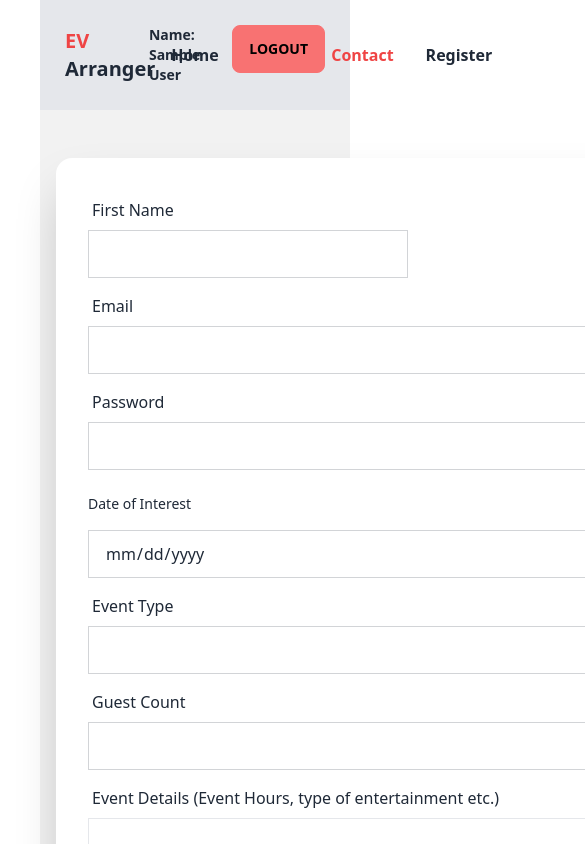
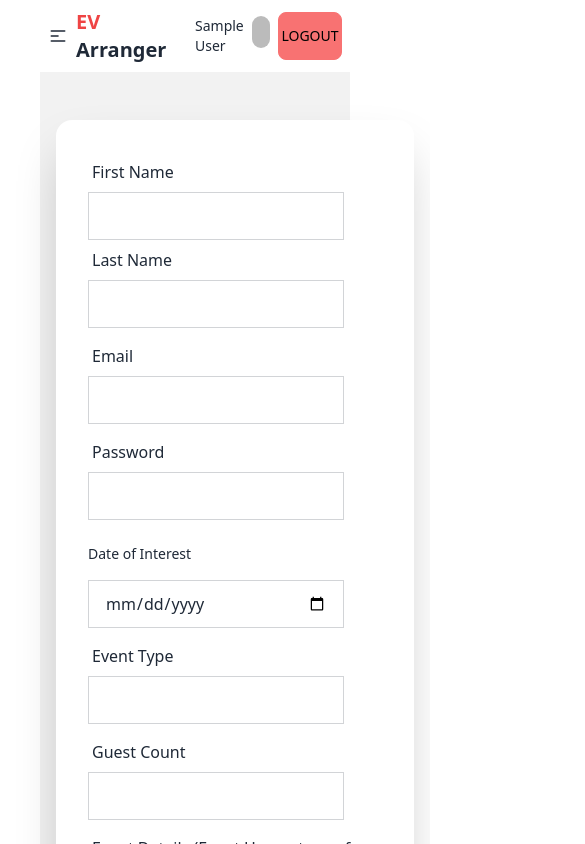
Before and after one commit to Mahmodul7314/Social-Event-Management-EV_Arranger-A9, a React (Vite) app: page /contact in a window 390 px wide. Shown: the top 844 px of the page, 585 px wide, since content can reach past the window. Built offline with nearby package versions, Linux system fonts and the light colour scheme; no server answers; sample sign-in values are in the browser's storage.

Commit message:
mobile and tablet responsive done

```diff
--- a/src/Pages/Contact/Contact.jsx
+++ b/src/Pages/Contact/Contact.jsx
@@ -7,20 +7,20 @@ const Contact = () => {
             <div className="hero py-8 min-h-screen bg-base-200">
   <div className="hero-content flex-col lg:flex-row-reverse">
 
-    <div className="card w-full shadow-2xl bg-base-100">
-      <form className="card-body w-full ">
-        <div className=" flex justify-end gap-2">
-        <div className="form-control w-full">
+    <div className="card w-full lg:w-full shadow-2xl bg-base-100">
+      <form className="card-body lg:w-full ">
+        <div className=" lg:flex justify-end gap-2">
+        <div className="form-control lg:w-full ">
           <label className="label">
             <span className=" tex-lg font-medium">First Name</span>
           </label>
-          <input type="text" placeholder="" className="input input-bordered rounded-none w-80" required />
+          <input type="text" placeholder="" className="input input-bordered rounded-none w-64 md:w-full lg:w-80 " required />
         </div>
         <div className="form-control">
           <label className="label">
             <span className="tex-lg font-medium">Last Name</span>
           </label>
-          <input type="text" placeholder="" className="input input-bordered rounded-none w-80" required />
+          <input type="text" placeholder="" className="input input-bordered rounded-none w-64 md:w-full lg:w-80 " required />
         </div>
         </div>
 
@@ -29,40 +29,40 @@ const Contact = () => {
           <label className="label">
             <span className="tex-lg font-medium">Email</span>
           </label>
-          <input type="email" placeholder="" className="input input-bordered rounded-none w-full" required />
+          <input type="email" placeholder="" className="input input-bordered rounded-none w-64 md:w-full lg:w-fll" required />
         </div>
         <div className="form-control">
           <label className="label">
             <span className="tex-lg font-medium">Password</span>
           </label>
-          <input type="password" placeholder="" className="input input-bordered rounded-none w-full" required />
+          <input type="password" placeholder="" className="input input-bordered rounded-none w-64 md:w-full lg:w-full" required />
         </div>
 
 
         <div className="form-control">
                  <label className="label-text py-4">Date of Interest</label>
-                 <input className="input input-bordered rounded-none w-full" type="date" id="birthday" name="birthday"></input>
+                 <input className="input input-bordered rounded-none w-64 md:w-full lg:w-full" type="date" id="birthday" name="birthday"></input>
          </div>
          <div className="form-control w-full">
           <label className="label">
             <span className="tex-lg font-medium">Event Type</span>
           </label>
-          <input type="text" placeholder="" className="input input-bordered rounded-none w-full" required />
+          <input type="text" placeholder="" className="input input-bordered rounded-none w-64 md:w-full lg:w-full" required />
         </div>
         <div className="form-control">
           <label className="label">
             <span className="tex-lg font-medium">Guest Count</span>
           </label>
-          <input type="text" placeholder="" className="input input-bordered rounded-none w-full" required />
+          <input type="text" placeholder="" className="input input-bordered rounded-none w-64 md:w-full lg:w-full" required />
         </div>
          <div>
          <label className="label">
             <span className="tex-lg font-medium">Event Details (Event Hours, type of entertainment etc.)</span>
           </label>
-            <textarea className="border" name="" id="" cols="100" rows="10"></textarea>
+            <textarea className="border md:w-full" name="" id="" cols="30" rows="10"></textarea>
          </div>
-        <div className="form-control mt-6 w-full mx-auto text-center px-52">
-          <button className="btn btn-secondary w-80">Submit</button>
+        <div className="form-control mt-6 w-1/2 lg:w-full mx-auto text-center lg:px-52">
+          <button className="btn btn-secondary w-full md:w-full lg:w-80">Submit</button>
         </div>
       </form>
     </div>
--- a/src/Pages/Login/Login.jsx
+++ b/src/Pages/Login/Login.jsx
@@ -54,7 +54,7 @@ const handleGoogleSignIn=()=>{
             <div className="hero min-h-screen bg-base-200">
   <div className="hero-content flex-col w-full lg:w-1/3">
     <div className="text-center lg:text-left">
-      <h1 className="text-5xl mb-4 font-bold">Login now!</h1>
+      <h1 className="lg:text-5xl text-3xl mb-4 font-bold">Login now!</h1>
 
     </div>
     <div className="card flex-shrink-0 w-full  max-w-sm shadow-2xl bg-base-100">
--- a/src/components/DataCard/CardDetail.jsx
+++ b/src/components/DataCard/CardDetail.jsx
@@ -7,7 +7,7 @@ const CardDetail = ({CardDetail}) => {
     return (
         <div className="mt-6 mb-4">
             <div className="relative w-full flex-row rounded-xl bg-white bg-clip-border text-gray-700 ">
-  <div className="relative m-0 px-40 w-full mx-auto shrink-0 overflow-hidden rounded-xl rounded-r-none bg-white bg-clip-border text-gray-700">
+  <div className="relative m-0 lg:px-40 w-full mx-auto shrink-0 overflow-hidden rounded-xl lg:rounded-r-none  bg-white bg-clip-border text-gray-700">
     <img
       src={image}
       alt="image"
--- a/src/components/Header/Navbar.jsx
+++ b/src/components/Header/Navbar.jsx
@@ -1,6 +1,7 @@
 import { useContext } from "react";
 import { NavLink } from "react-router-dom";
 import { AuthContext } from "../AuthProvider/AuthProvider";
+// import Login from './../../Pages/Login/Login';
 
 
 const Navbar = () => {
@@ -15,61 +16,153 @@ const Navbar = () => {
 
 
 
-    return (
-        <div className="border py-6 pl-6  bg-gray-200 flex items-center">
 
-          <div className=" w-1/2 flex justify-between items-center">
-          <h2 className="lg:text-4xl md:text-3xl text-xl  lg:font-extrabold font-bold "><span className="text-red-500">EV</span> Arranger</h2>
-
-
-  <ul className="" >
-   <NavLink
+  const navLinks =<>
+    <li><NavLink
       to="/"
       className={({ isActive, isPending }) =>
-    isPending ? "pending" : isActive ? "active text-red-500 font-bold px-4 py-4  " : "font-bold px-4 py-4 "
+        isPending ? "pending" : isActive ? "active text-red-500 font-normal lg:font-bold lg:px-4 p-2 lg:py-4  " : "font-normal lg:font-bold lg:px-4 p-2 lg:py-4 "
       }
     >
      Home
-</NavLink>
-   <NavLink
+    </NavLink></li>
+    <li><NavLink
       to="/about"
       className={({ isActive, isPending }) =>
-    isPending ? "pending" : isActive ? "active text-red-500 font-bold px-4 py-4" : "font-bold px-4 py-4 "
+        isPending ? "pending" : isActive ? "active text-red-500 font-normal lg:font-bold lg:px-4 p-2 lg:py-4  " : "font-normal lg:font-bold lg:px-4 p-2 lg:py-4 "
       }
     >
      About
-</NavLink>
-   <NavLink
+    </NavLink></li>
+    <li><NavLink
       to="/contact"
       className={({ isActive, isPending }) =>
-    isPending ? "pending" : isActive ? "active text-red-500 font-bold  px-4 py-4" : "font-bold px-4 py-4 "
+        isPending ? "pending" : isActive ? "active text-red-500 font-normal lg:font-bold lg:px-4 p-2 lg:py-4  " : "font-normal lg:font-bold lg:px-4 p-2 lg:py-4 "
       }
     >
      Contact
-</NavLink>
-
-   <NavLink
+    </NavLink></li>
+    <li><NavLink
       to="/register"
       className={({ isActive, isPending }) =>
-    isPending ? "pending" : isActive ? "active text-red-500 font-bold px-4 py-4" : "font-bold px-4 py-4 "
+        isPending ? "pending" : isActive ? "active text-red-500 font-normal lg:font-bold lg:px-4 p-2 lg:py-4  " : "font-normal lg:font-bold lg:px-4 p-2 lg:py-4 "
       }
     >
      Register
-</NavLink>
+    </NavLink></li>
 
+
+    </>
+
+
+
+    return (
+//         <div className="border py-6 pl-6  bg-gray-200 flex items-center">
+
+//           <div className=" w-1/2 flex justify-between items-center">
+//           <h2 className="lg:text-4xl md:text-3xl text-xl  lg:font-extrabold font-bold "><span className="text-red-500">EV</span> Arranger</h2>
+
+
+//   <ul className=" " >
+//    <NavLink
+//   to="/"
+//   className={({ isActive, isPending }) =>
+//     isPending ? "pending" : isActive ? "active text-red-500 font-normal lg:font-bold lg:px-4 p-2 lg:py-4  " : "font-normal lg:font-bold lg:px-4 p-2 lg:py-4 "
+//   }
+// >
+//  Home
+// </NavLink>
+//    <NavLink
+//   to="/about"
+//   className={({ isActive, isPending }) =>
+//     isPending ? "pending" : isActive ? "active text-red-500 font-normal lg:font-bold px-4 py-4" : "font-normal lg:font-bold px-4 py-4 "
+//   }
+// >
+//  About
+// </NavLink>
+//    <NavLink
+//   to="/contact"
+//   className={({ isActive, isPending }) =>
+//     isPending ? "pending" : isActive ? "active text-red-500 font-normal lg:font-bold  px-4 py-4" : "font-normal lg:font-bold px-4 py-4 "
+//   }
+// >
+//  Contact
+// </NavLink>
+
+//    <NavLink
+//   to="/register"
+//   className={({ isActive, isPending }) =>
+//     isPending ? "pending" : isActive ? "active text-red-500 font-normal lg:font-bold px-4 py-4" : "font-normal lg:font-bold px-4 py-4 "
+//   }
+// >
+//  Register
+// </NavLink>
+
+//  </ul>
+//  </div>
+//        <div className="w-1/2 lg:flex flex-col justify-end pr-6 border-yellow-500" >
+//       {user? <>
+//              <div className="flex items-center gap-2 pr-6">
+//              <p className="text-sm lg:font-bold font-normal">Name: {user.displayName}<br /></p>
+//               <div ><img className="lg:w-12 w-6 h-6 lg:h-12 rounded-full" src={user.photoURL} alt="" /></div>
+//              </div>
+
+//            <button className="btn btn-error text-black lg:font-extrabold font-bold hover:text-black hover:bg-red-500" onClick={handleLogOut} >
+//            <div
+//             className={({ isActive, isPending }) =>
+//             isPending ? "pending" : isActive ? "active text-red-500 font-extrabold px-4 py-4" : " text-black font-extrabold"
+//            }
+//           >
+//            LogOut
+//            </div>
+//            </button>
+//       </>
+//       :
+//       <button className="btn btn-neutral">
+//       <NavLink
+//        to="/login"
+//        className={({ isActive, isPending }) =>
+//        isPending ? "pending" : isActive ? "active text-red-500 font-extrabold px-4 py-4 pr-6" : "font-extrabold"
+//       }
+//      >
+//       Login
+//       </NavLink>
+//       </button>
+
+//       }
+
+//          </div>
+//          </div>
+
+
+<div className="navbar bg-base-100">
+  <div className="navbar-start">
+    <div className="dropdown">
+      <label tabIndex={0} className=" lg:hidden">
+        <svg xmlns="http://www.w3.org/2000/svg" className="h-5 w-5 mr-2" fill="none" viewBox="0 0 24 24" stroke="currentColor"><path strokeLinecap="round" strokeLinejoin="round" strokeWidth="2" d="M4 6h16M4 12h8m-8 6h16" /></svg>
+      </label>
+      <ul tabIndex={0} className="menu menu-sm dropdown-content mt-3 z-[1] p-2 shadow bg-base-100 rounded-box w-52">
+      {navLinks}
       </ul>
     </div>
-       <div className="w-1/2 flex justify-end pr-6 border-yellow-500" >
-      {user? <>
-             <div className="flex items-center gap-2 pr-6">
-             <p className="text-sm font-bold">Name: {user.displayName}<br /></p>
-              <div ><img className="w-12 h-12 rounded-full" src={user.photoURL} alt="" /></div>
+    <a className=" normal-case text-xl"> <h2 className="lg:text-4xl md:text-3xl text-xl  lg:font-extrabold font-bold "><span className="text-red-500">EV</span> Arranger</h2></a>
+  </div>
+  <div className="navbar-center hidden lg:flex">
+    <ul className="menu menu-horizontal px-1">
+    {navLinks}
+    </ul>
+  </div>
+  <div className="navbar-end">
+        { user? <>
+             <div className=" gap-2 lg:pr-6 pr-2 flex lg:flex lg:items-center">
+             <p className="text-sm lg:font-bold font-normal"> {user.displayName}<br /></p>
+              <div ><img className="lg:w-12 w-12 h-8 lg:h-12 rounded-full" src={user.photoURL} alt="" /></div>
               </div>
 
-           <button className="btn btn-error text-black font-extrabold hover:text-black hover:bg-red-500" onClick={handleLogOut} >
+           <button className="btn btn-error w-16 h-4 text-black lg:font-extrabold font-normal hover:text-black hover:bg-red-500" onClick={handleLogOut} >
            <div
             className={({ isActive, isPending }) =>
-            isPending ? "pending" : isActive ? "active text-red-500 font-extrabold px-4 py-4" : " text-black font-extrabold"
+            isPending ? "pending" : isActive ? "active text-red-500 font-extrabold lg:px-4 px-2 lg:py-4 py-2" : " text-black font-extrabold"
            }
           >
            LogOut
@@ -86,13 +179,26 @@ const Navbar = () => {
      >
       Login
       </NavLink>
-      </button>
-
-      }
+      </button>}
 
   </div>
 </div>
-    //  </div>
+
+
+
+
+
+
+
+
+
+
+
+
+
+
+
+
     );
 };
 
--- a/src/components/Register/Register.jsx
+++ b/src/components/Register/Register.jsx
@@ -53,7 +53,7 @@ const Register = () => {
     return (
         <div>
                <div className="hero min-h-screen bg-slate-50">
-  <div className="hero-content flex-col w-2/5">
+  <div className="hero-content flex-col w-full lg:w-2/5">
     <div className="text-center lg:text-left">
       <h1 className="text-5xl mb-4 font-bold">Register now!</h1>
 
--- a/src/components/SharedComponents/Footer.jsx
+++ b/src/components/SharedComponents/Footer.jsx
@@ -7,7 +7,7 @@ const Footer = () => {
         <div>
             <footer className="footer footer-center p-10 bg-gray-200  text-primary-content">
   <aside>
-  <h2 className="text-4xl text-black pl-16 font-extrabold px-6 pr-20"><span className="text-red-500">EV</span> Arranger</h2>
+  <h2 className="lg:text-4xl text-3xl text-black pl-16 lg:font-extrabold font-bold px-6 pr-6 lg:pr-20"><span className="text-red-500">EV</span> Arranger</h2>
     <p className="font-bold text-black opacity-80">
       EV Arranger Ltd. <br/>Providing reliable Event Services Since 1992
     </p>
```
Also changed, not shown: src/Pages/About/About.jsx (+9 -9 lines). Lines whose indentation alone changed are shown as unchanged.
